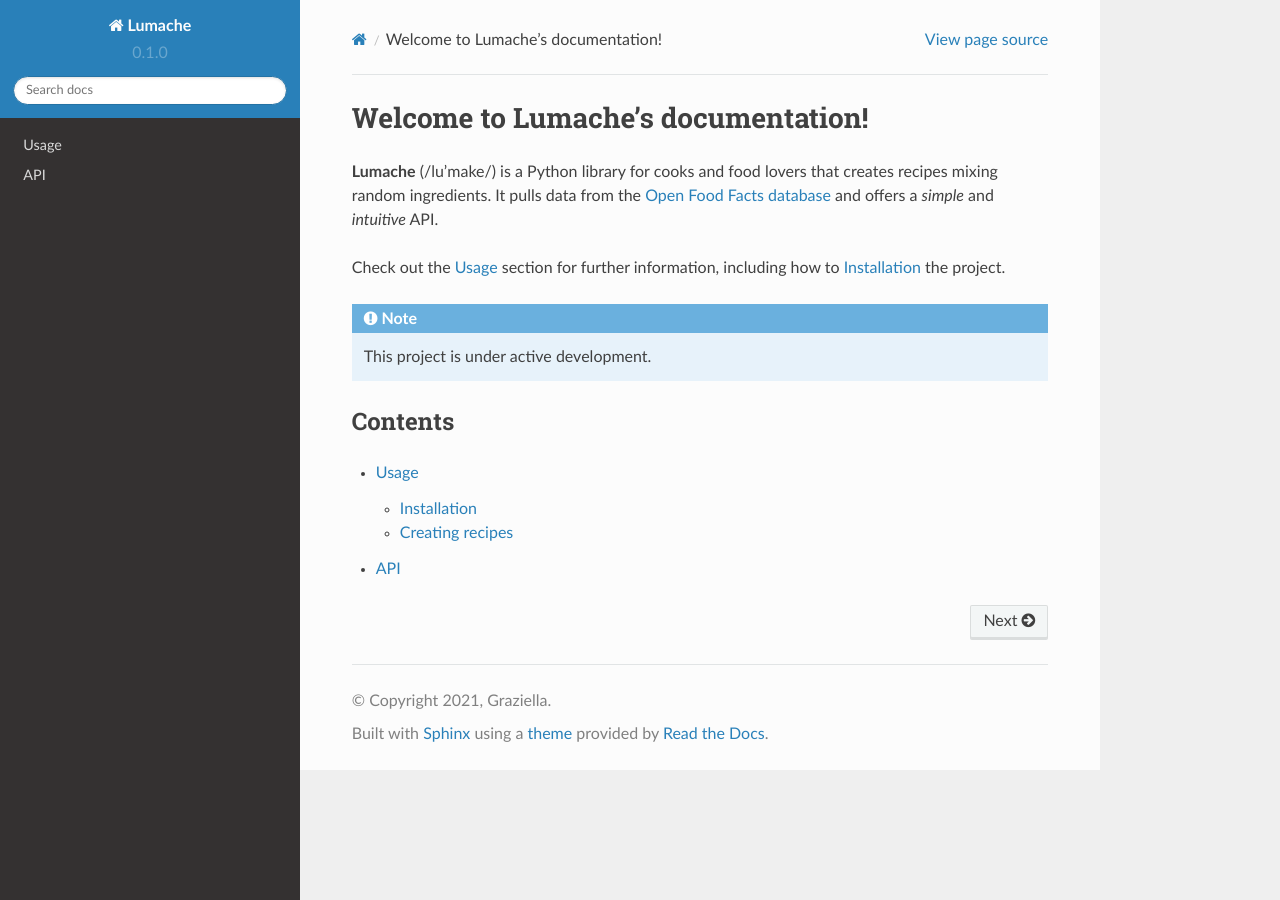
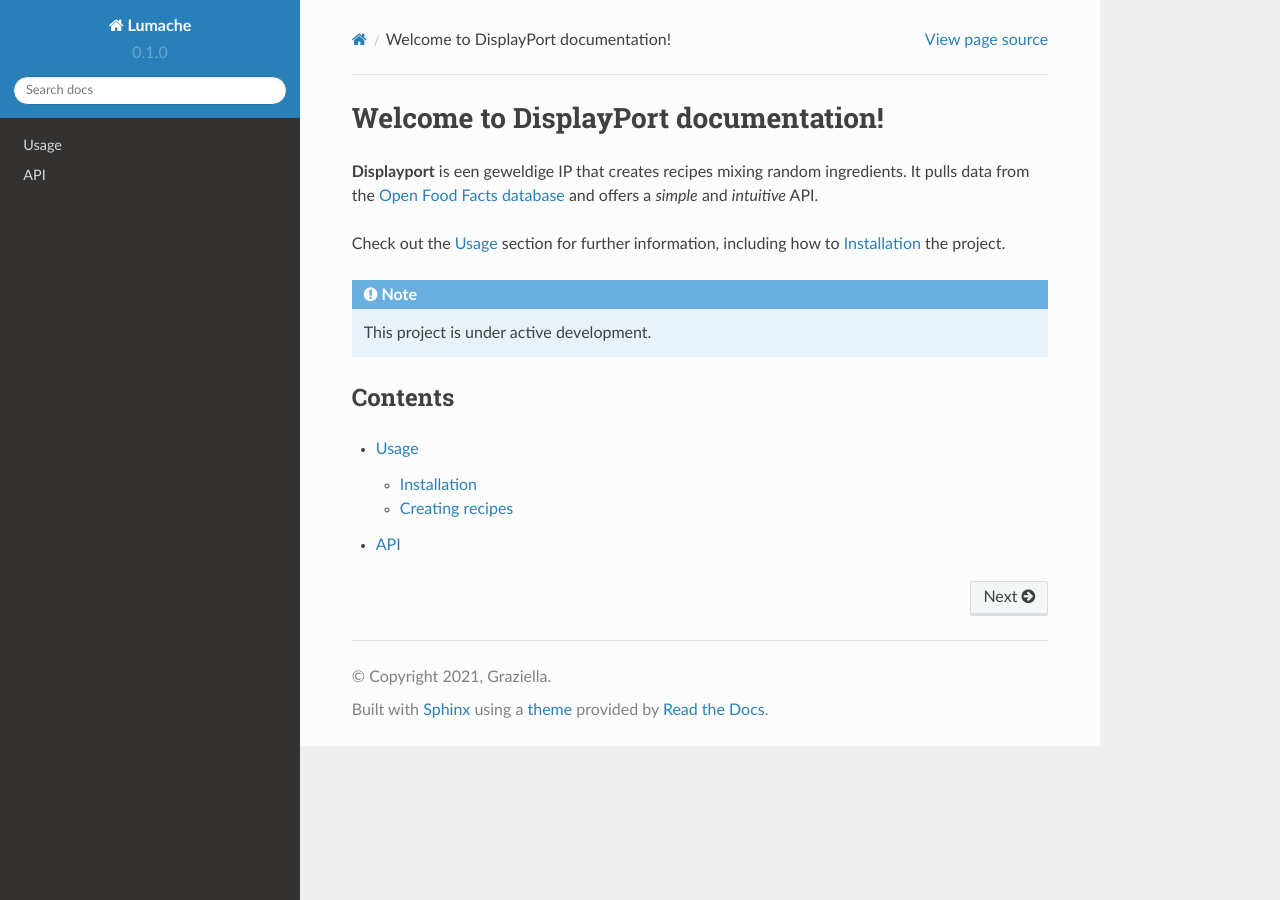
Before and after one commit to Parretto/displayport-manual, a Sphinx documentation site: the page built from docs/source/index.rst, in a window 1280 px wide. Built offline with Sphinx 7.4.7 and the Read the Docs theme 2.0.0, drawn with Linux system fonts in a browser that asks for light colours.

Commit message:
Update index.rst

```diff
--- a/docs/source/index.rst
+++ b/docs/source/index.rst
@@ -1,7 +1,8 @@
-Welcome to Lumache's documentation!
+Welcome to DisplayPort documentation!
 ===================================
 
-**Lumache** (/lu'make/) is a Python library for cooks and food lovers
+**Displayport**
+is een geweldige IP
 that creates recipes mixing random ingredients.
 It pulls data from the `Open Food Facts database <https://world.openfoodfacts.org/>`_
 and offers a *simple* and *intuitive* API.
```
